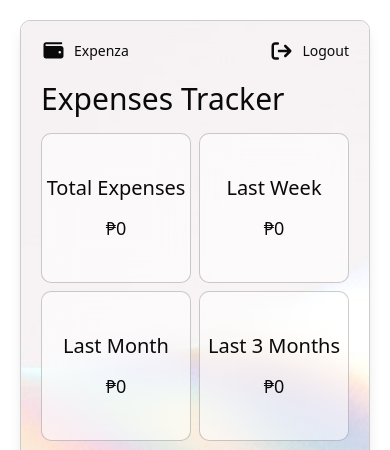
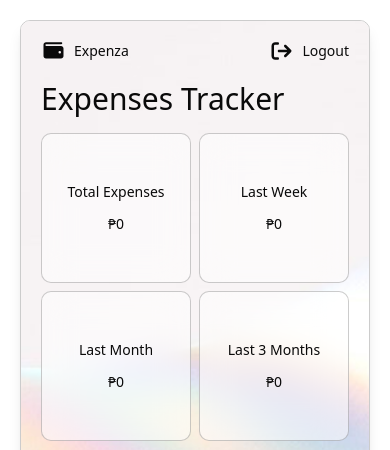
Before and after one commit to scottii333/mlc-expenses-tracker, a Next.js app: page /dashboard in a window 390 px wide. Shown: the top 450 px of the page. Built offline with nearby package versions, Linux system fonts and the light colour scheme; no server answers.

Commit message:
style: adjust font sizes for statistics labels in ExpensesData for better readability

```diff
--- a/src/components/ExpensesData.tsx
+++ b/src/components/ExpensesData.tsx
@@ -180,8 +180,8 @@ export const ExpensesData = () => {
             key={i}
             className="w-full max-h-40 aspect-square bg-white/50 backdrop-blur-lg border border-black/20 rounded-lg flex flex-col items-center justify-center text-center"
           >
-            <span className="text-xl mb-3">{stat.label}</span>
-            <span className="text-lg">{stat.value}</span>
+            <span className="text-sm sm:text-lg mb-3">{stat.label}</span>
+            <span className="text-sm sm:text-lg">{stat.value}</span>
           </div>
         ))}
       </div>
```
